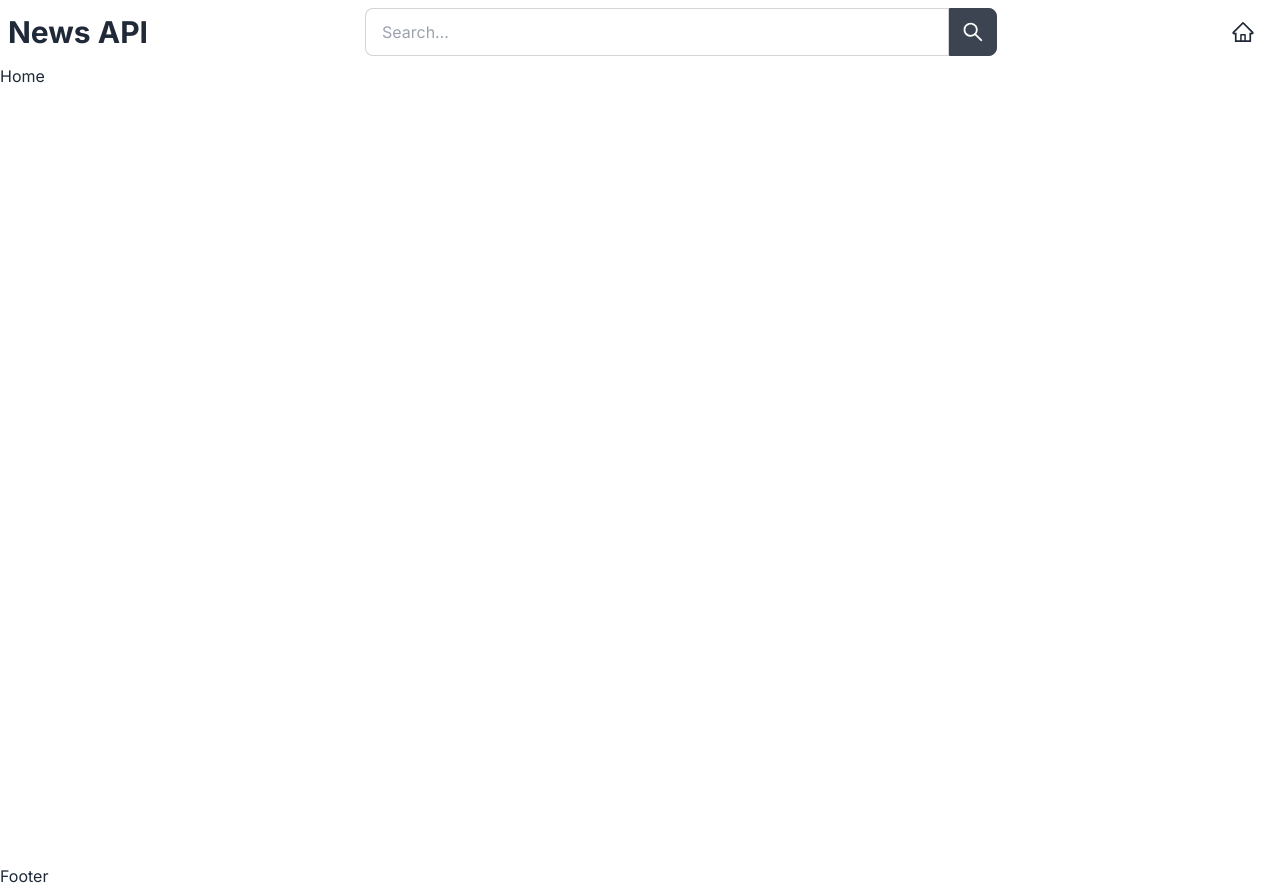
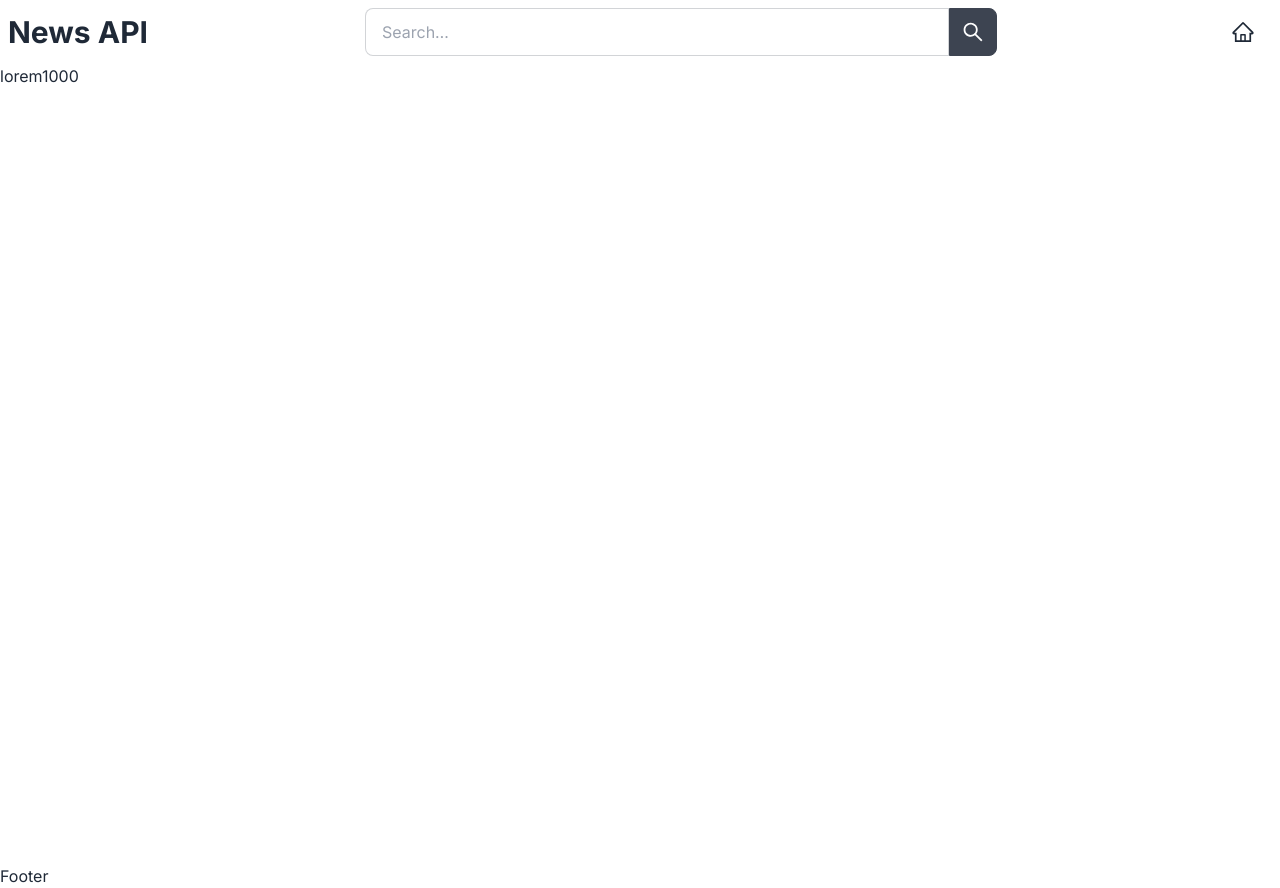
Before and after one commit to UmbrellaCrow612/news-searcher, a Next.js app: page / in a window 1280 px wide. Built offline with nearby package versions, Linux system fonts and the light colour scheme.

Commit message:
added scrollable main section

```diff
--- a/src/pages/index.tsx
+++ b/src/pages/index.tsx
@@ -1,3 +1,3 @@
 export default function Page() {
-  return <>Home</>;
+  return <section className="overflow-auto h-full max-h-full">lorem1000</section>;
 }
```
